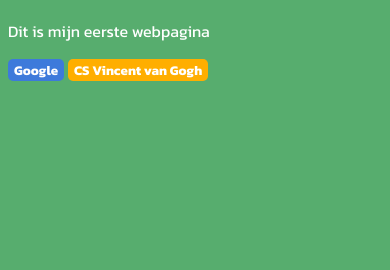
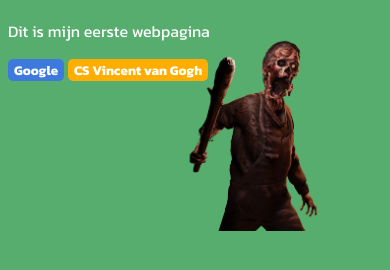
Before and after one commit to Roschool/Rooschool.github.io, a plain HTML site: page home.html in a window 390 px wide. Shown: the part 126-396 px from the top of the page. Drawn offline with Linux system fonts and the light colour scheme.

Commit message:
Update style.css

```diff
--- a/style.css
+++ b/style.css
@@ -149,5 +149,5 @@ div.Images img.Geest {
 	width: 200px;
 	position: relative;
     left: 150px;
-	top: -450px;
+	top: -50px;
 }
```
